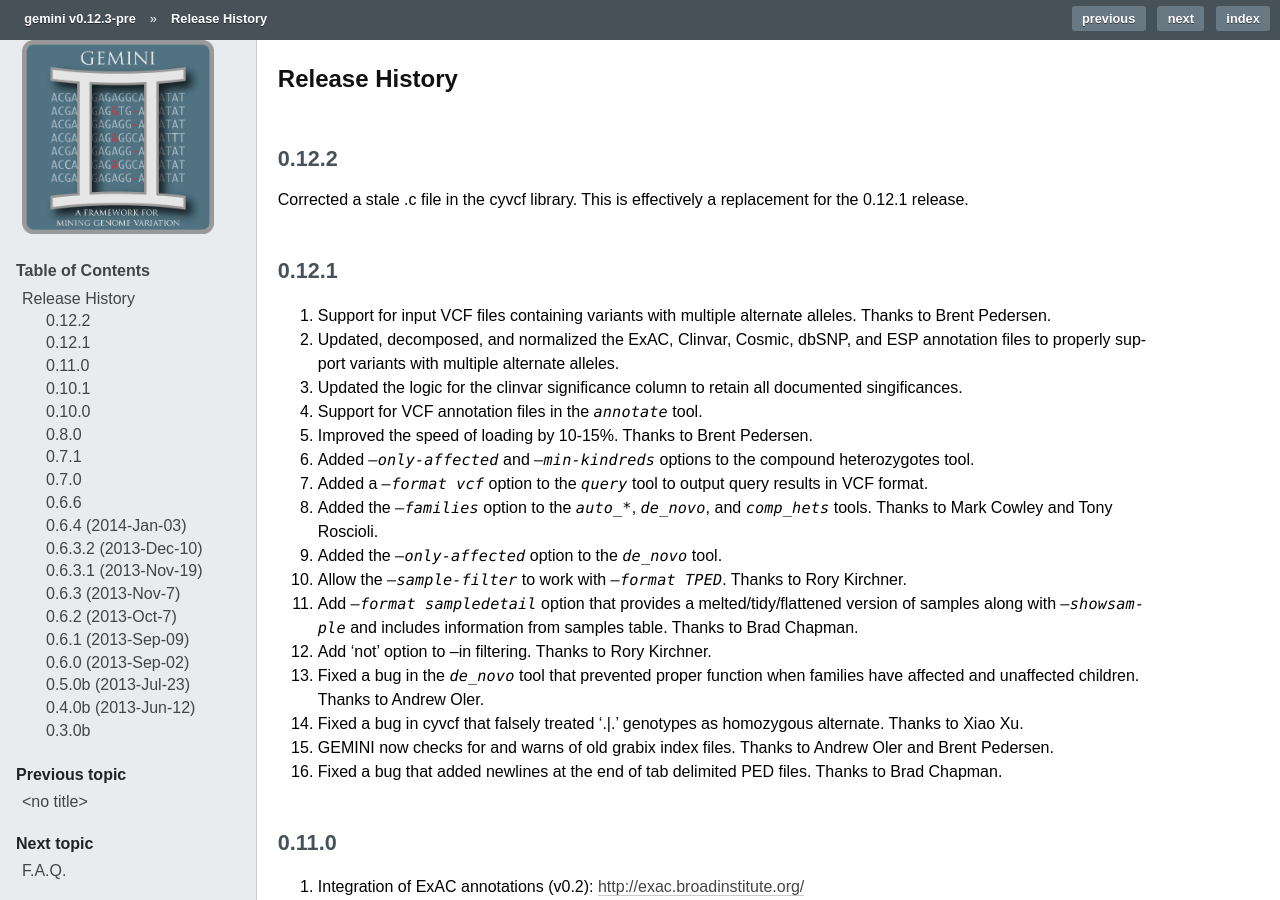
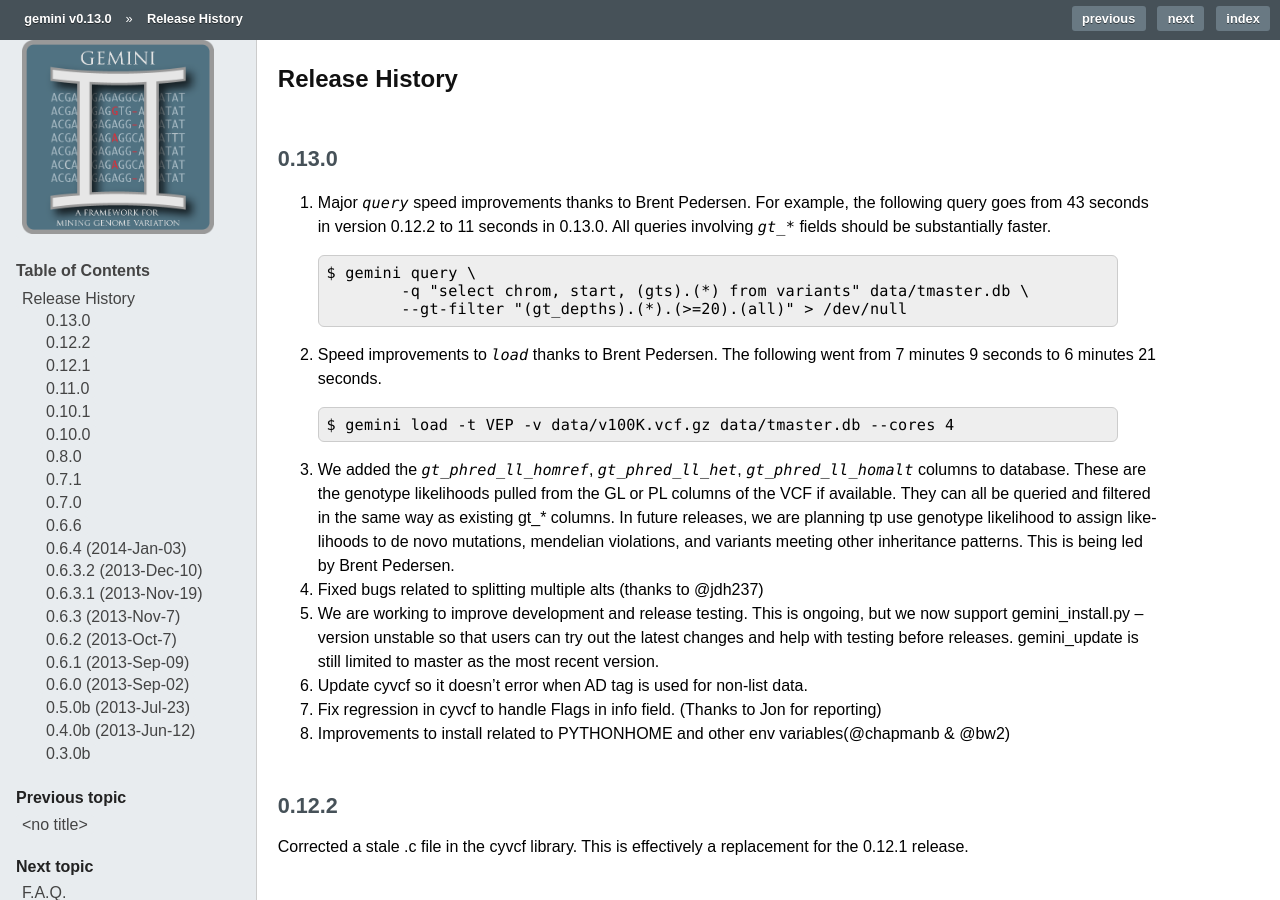
Before and after one commit to arq5x/gemini, a Sphinx documentation site: the page built from docs/content/history.rst, in a window 1280 px wide and 900 px high. Built offline with Sphinx 7.4.7, drawn with Linux system fonts in a browser that asks for light colours; formulas are drawn with MathJax 3; pages that are not in the unit, such as notebooks, are missing from menus; comment, search, counter and statistics services are not loaded; the version number is read from the project's files by our own code; some of the changed text lies outside the part shown.

Commit message:
staging v0.13.0

```diff
--- a/docs/content/database_schema.rst
+++ b/docs/content/database_schema.rst
@@ -71,10 +71,13 @@ gt_quals                  BLOB          | A compressed binary vector of the geno
                                         | - Extracted from the VCF ``GQ`` genotype tag.
 gt_phred_ll_homref        BLOB          | A compressed binary vector of the phred-scaled genotype likelihood of the 0/0 genotype estimates for each sample
                                         | - Extracted from the VCF ``GL`` or ``PL`` tag.
+                                        | - New in version 0.13.0
 gt_phred_ll_het           BLOB          | A compressed binary vector of the phred-scaled genotype likelihood of the 0/1 genotype estimates for each sample
                                         | - Extracted from the VCF ``GL`` or ``PL`` tag.
+                                        | - New in version 0.13.0
 gt_phred_ll_homalt        BLOB          | A compressed binary vector of the phred-scaled genotype likelihood of the 1/1 genotype estimates for each sample
                                         | - Extracted from the VCF ``GL`` or ``PL`` tag.
+                                        | - New in version 0.13.0
 ========================  ========      ==============================================================================================
 
 
--- a/docs/content/history.rst
+++ b/docs/content/history.rst
@@ -1,6 +1,34 @@
 #############################
 Release History
 #############################
+
+0.13.0
+=======================================
+1. Major `query` speed improvements thanks to Brent Pedersen. For example, the following query goes from 43 seconds in version 0.12.2 to 11 seconds in 0.13.0. All queries involving `gt_*` fields should be substantially faster.
+  ::
+
+    $ gemini query \
+            -q "select chrom, start, (gts).(*) from variants" data/tmaster.db \
+            --gt-filter "(gt_depths).(*).(>=20).(all)" > /dev/null
+
+2. Speed improvements to `load` thanks to Brent Pedersen. The following went from 7 minutes 9 seconds to 6 minutes 21 seconds.
+  ::
+
+    $ gemini load -t VEP -v data/v100K.vcf.gz data/tmaster.db --cores 4
+
+3. We added the `gt_phred_ll_homref`, `gt_phred_ll_het`, `gt_phred_ll_homalt` columns to database. These are the genotype likelihoods pulled from the GL or PL columns of the VCF if available. They can all be queried and filtered in the same way as existing gt_* columns. In future releases, we are planning tp use genotype likelihood to assign likelihoods to de novo mutations, mendelian violations, and variants meeting other inheritance patterns. This is being led by Brent Pedersen.
+
+4. Fixed bugs related to splitting multiple alts (thanks to @jdh237)
+
+5. We are working to improve development and release testing. This is ongoing, but we now support gemini_install.py --version unstable so that users can try out the latest changes and help with testing before releases. gemini_update is still limited to master as the most recent version.
+
+6. Update cyvcf so it doesn't error when AD tag is used for non-list data.
+
+7. Fix regression in cyvcf to handle Flags in info field. (Thanks to Jon for reporting)
+
+8. Improvements to install related to PYTHONHOME and other env variables(@chapmanb & @bw2)
+
+
 
 0.12.2
 =======================================
--- a/gemini/version.py
+++ b/gemini/version.py
@@ -1 +1 @@
-__version__="0.12.3-pre"
+__version__="0.13.0"
--- a/requirements.txt
+++ b/requirements.txt
@@ -14,4 +14,4 @@ pandas>=0.11.0
 openpyxl>=1.6.1,<2.0.0
 scipy>=0.12.0
 Unidecode>=0.04.14
-git+https://github.com/arq5x/gemini.git@dev
+git+https://github.com/arq5x/gemini.git
```
Also changed, not shown: 2 other files.
